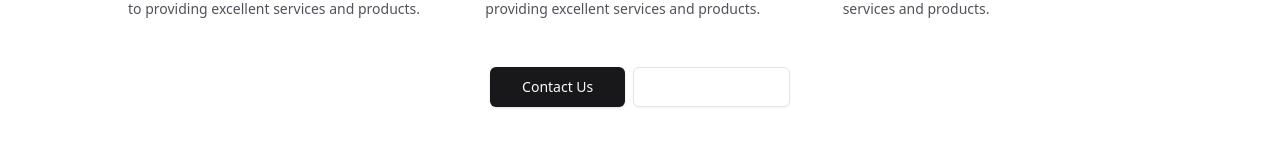
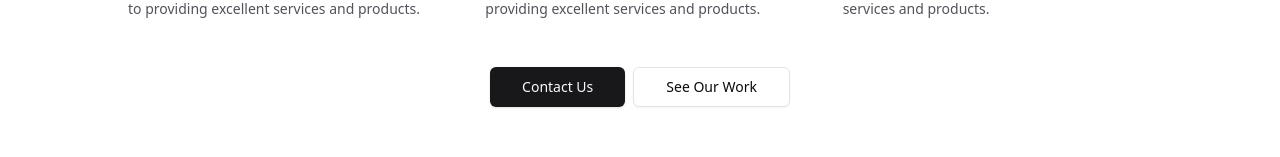
Before and after one commit to Micklitodev/Performancebldrs, a Next.js app: page /page/about in a window 1280 px wide. Shown: the part 510-667 px from the top of the page. Built offline with nearby package versions, Linux system fonts and the light colour scheme.

Commit message:
1.0.1
fixed bug where in light mode white button text was also white.

```diff
--- a/components/about/about.tsx
+++ b/components/about/about.tsx
@@ -50,7 +50,7 @@ const AboutComponent = () => {
               Contact Us
             </Link>
             <Link
-              className="inline-flex text-white h-10 items-center justify-center rounded-md border border-zinc-200 border-zinc-200 bg-white px-8 text-sm font-medium shadow-sm transition-colors hover:bg-zinc-100 hover:text-zinc-900 focus-visible:outline-none focus-visible:ring-1 focus-visible:ring-zinc-950 disabled:pointer-events-none disabled:opacity-50 dark:border-zinc-800 dark:border-zinc-800 dark:bg-zinc-950 dark:hover:bg-zinc-800 dark:hover:text-zinc-50 dark:focus-visible:ring-zinc-300"
+              className="inline-flex text-zinc-950 h-10 items-center justify-center rounded-md border border-zinc-200 border-zinc-200 bg-white px-8 text-sm font-medium shadow-sm transition-colors hover:bg-zinc-100 hover:text-zinc-900 focus-visible:outline-none focus-visible:ring-1 focus-visible:ring-zinc-950 disabled:pointer-events-none disabled:opacity-50 dark:border-zinc-800 dark:border-zinc-800 dark:bg-zinc-950 dark:hover:bg-zinc-800 dark:hover:text-zinc-50 dark:focus-visible:ring-zinc-300"
               href="/page/projects"
             >
               See Our Work
--- a/components/home/head.tsx
+++ b/components/home/head.tsx
@@ -34,7 +34,7 @@ const Head: React.FC = (): JSX.Element => {
                       Our Services
                     </Link>
                     <Link
-                      className="inline-flex h-10 items-center text-white justify-center rounded-md border border-zinc-200 border-zinc-200 bg-white px-8 text-sm font-medium shadow-sm transition-colors hover:bg-zinc-100 hover:text-zinc-900 focus-visible:outline-none focus-visible:ring-1 focus-visible:ring-zinc-950 disabled:pointer-events-none disabled:opacity-50 dark:border-zinc-800 dark:border-zinc-800 dark:bg-zinc-950 dark:hover:bg-zinc-800 dark:hover:text-zinc-50 dark:focus-visible:ring-zinc-300"
+                      className="inline-flex zinc-950 h-10 items-center justify-center rounded-md border border-zinc-200 border-zinc-200 bg-white px-8 text-sm font-medium shadow-sm transition-colors hover:bg-zinc-100 hover:text-zinc-900 focus-visible:outline-none focus-visible:ring-1 focus-visible:ring-zinc-950 disabled:pointer-events-none disabled:opacity-50 dark:border-zinc-800 dark:border-zinc-800 dark:bg-zinc-950 dark:hover:bg-zinc-800 dark:hover:text-zinc-50 dark:focus-visible:ring-zinc-300"
                       href="/page/contact"
                     >
                       Contact Us
```
